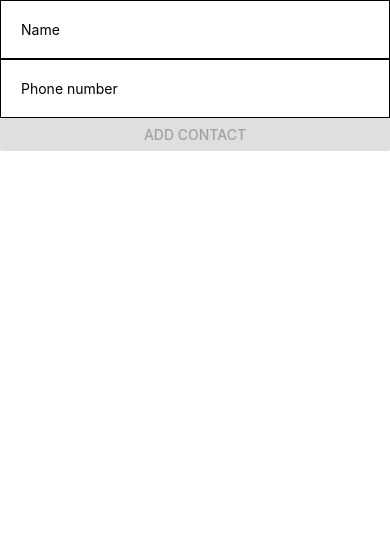
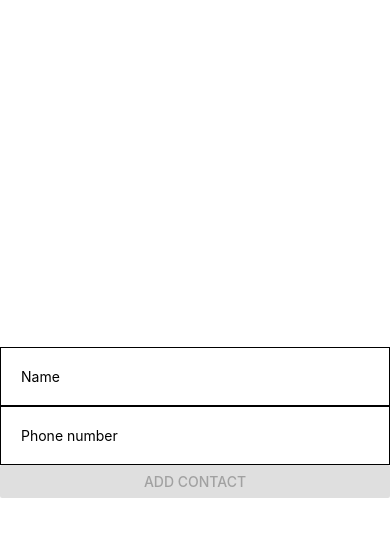
Before and after one commit to JG-11/cs50-react-native, a React Native app in the folder lecture-4/test-project/: screen / in a window 390 px wide. Both pictures are taken after a click on the button "TOGGLE ADD CONTACT". Shown: the top 536 px of the page. Built offline with nearby package versions, Linux system fonts and the light colour scheme.

Commit message:
KeyboardAvoidingView

```diff
--- a/lecture-4/test-project/AddContactForm.js
+++ b/lecture-4/test-project/AddContactForm.js
@@ -1,5 +1,5 @@
 import React from 'react'
-import {View, Button, TextInput, StyleSheet} from 'react-native'
+import {KeyboardAvoidingView, View, Button, TextInput, StyleSheet, Keyboard} from 'react-native'
 import PropTypes from 'prop-types'
 
 import Constants from 'expo-constants'
@@ -50,7 +50,7 @@ class AddContactForm extends React.Component {
 
     render() {
         return (
-            <View style={styles.container}>
+            <KeyboardAvoidingView behavior="padding" style={styles.container}>
                 <TextInput
                     style={styles.input}
                     value={this.state.name}
@@ -65,14 +65,16 @@ class AddContactForm extends React.Component {
                     title="Add contact"
                     onPress={this.handleSubmit}
                     disabled={!this.state.isFormValid}/>
-            </View>
+            </KeyboardAvoidingView>
         )
     }
 }
 
 const styles = StyleSheet.create({
     container: {
-        paddingTop: Constants.statusBarHeight
+        flex: 1,
+        paddingTop: Constants.statusBarHeight,
+        justifyContent: 'center'
     },
     input: {
         borderColor: 'black',
```
